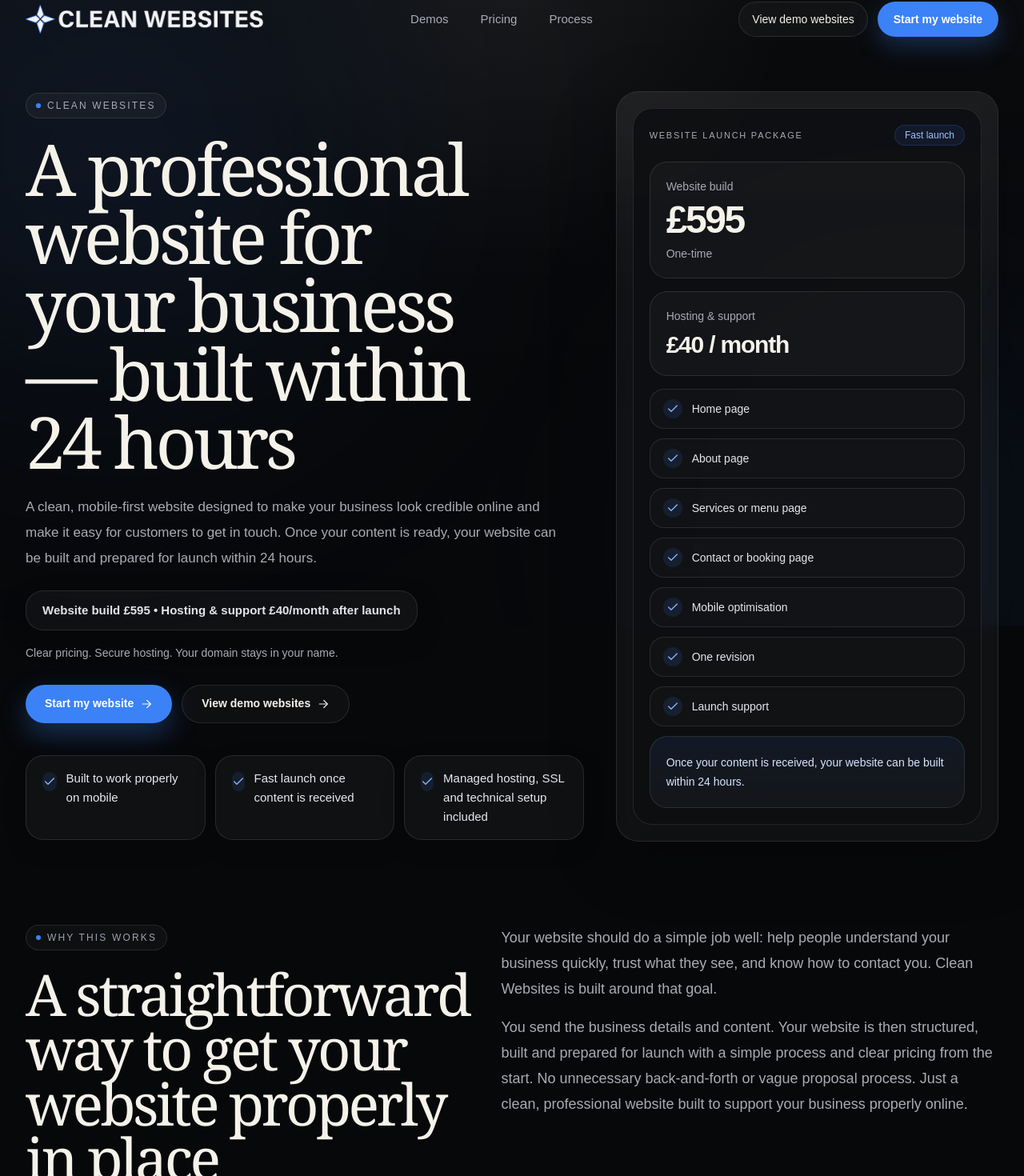
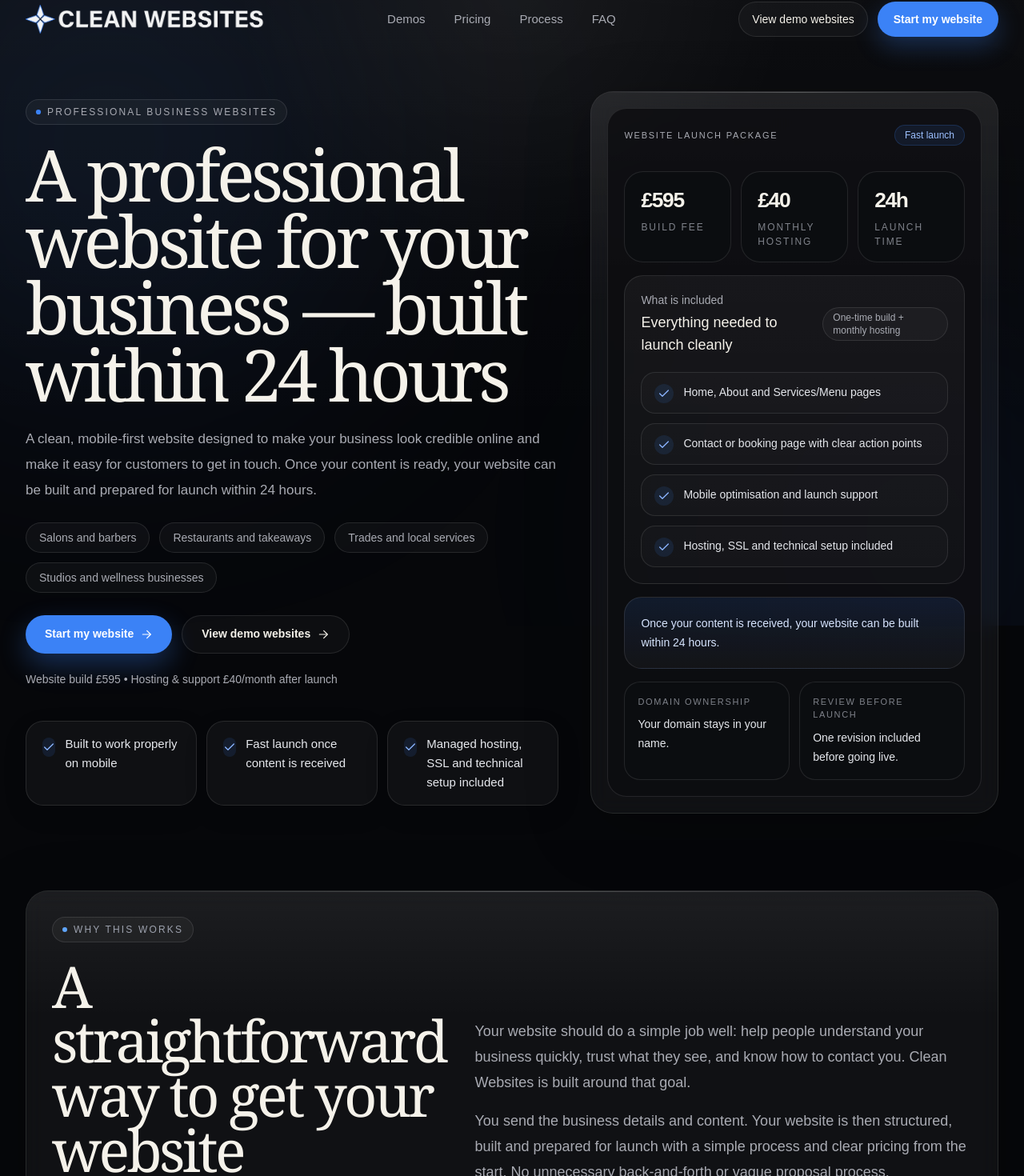
Before and after one commit to cleanwebsitesuk/cleanwebsites, a Next.js app: page / in a window 1280 px wide. Shown: the part 18-1488 px from the top of the page at 80% size. Built offline with nearby package versions, Linux system fonts and the light colour scheme.

Commit message:
Update page.tsx

```diff
--- a/app/page.tsx
+++ b/app/page.tsx
@@ -19,6 +19,7 @@ const NAV_ITEMS = [
   { href: "#demos", label: "Demos" },
   { href: "#pricing", label: "Pricing" },
   { href: "#process", label: "Process" },
+  { href: "#faq", label: "FAQ" },
 ] as const;
 
 const HERO_SUPPORTING_POINTS = [
@@ -219,6 +220,19 @@ const FAQS = [
   },
 ] as const;
 
+const IDEAL_FOR = [
+  "Salons and barbers",
+  "Restaurants and takeaways",
+  "Trades and local services",
+  "Studios and wellness businesses",
+] as const;
+
+const OFFER_STATS = [
+  { label: "Build fee", value: "£595" },
+  { label: "Monthly hosting", value: "£40" },
+  { label: "Launch time", value: "24h" },
+] as const;
+
 const easeOut = [0.22, 1, 0.36, 1] as const;
 
 function useIsMobile(breakpoint = 767) {
@@ -273,8 +287,8 @@ function SectionShell({
 
 function SectionEyebrow({ children }: { children: ReactNode }) {
   return (
-    <div className="inline-flex items-center gap-2 rounded-full border border-white/10 bg-white/[0.03] px-3 py-1.5 text-[11px] uppercase tracking-[0.18em] text-[#9DA2AE] sm:text-[12px]">
-      <span className="h-1.5 w-1.5 rounded-full bg-[#3B82F6]" />
+    <div className="inline-flex items-center gap-2 rounded-full border border-white/10 bg-white/[0.04] px-3 py-1.5 text-[11px] uppercase tracking-[0.18em] text-[#9DA2AE] sm:text-[12px]">
+      <span className="h-1.5 w-1.5 rounded-full bg-[#60A5FA]" />
       {children}
     </div>
   );
@@ -289,9 +303,10 @@ function GlassCard({
 }) {
   return (
     <div
-      className={`relative overflow-hidden rounded-[28px] border border-white/10 bg-white/[0.04] shadow-[0_20px_80px_rgba(0,0,0,0.25)] backdrop-blur-sm ${className}`}
-    >
-      <div className="pointer-events-none absolute inset-0 bg-[linear-gradient(180deg,rgba(255,255,255,0.04),transparent_28%)]" />
+      className={`relative overflow-hidden rounded-[28px] border border-white/10 bg-white/[0.045] shadow-[0_20px_80px_rgba(0,0,0,0.25)] backdrop-blur-md ${className}`}
+    >
+      <div className="pointer-events-none absolute inset-0 bg-[linear-gradient(180deg,rgba(255,255,255,0.05),transparent_30%)]" />
+      <div className="pointer-events-none absolute inset-x-0 top-0 h-px bg-gradient-to-r from-transparent via-white/25 to-transparent" />
       <div className="relative">{children}</div>
     </div>
   );
@@ -354,7 +369,7 @@ function MenuIcon({ open }: { open: boolean }) {
 function Reveal({
   children,
   delay = 0,
-  amount = 0.2,
+  amount = 0.18,
   className,
 }: {
   children: ReactNode;
@@ -371,7 +386,7 @@ function Reveal({
   return (
     <motion.div
       className={className}
-      initial={{ opacity: 0, y: 24 }}
+      initial={{ opacity: 0, y: 26 }}
       whileInView={{ opacity: 1, y: 0 }}
       viewport={{ once: true, amount }}
       transition={{ duration: 0.72, delay, ease: easeOut }}
@@ -422,9 +437,30 @@ function MagneticLink({
   );
 }
 
+function Pill({ children }: { children: ReactNode }) {
+  return (
+    <div className="rounded-full border border-white/10 bg-white/[0.035] px-4 py-2 text-sm text-[#A9ABB3]">
+      {children}
+    </div>
+  );
+}
+
+function BulletRow({ children }: { children: ReactNode }) {
+  return (
+    <div className="flex items-start gap-3 rounded-[18px] border border-white/8 bg-white/[0.02] px-4 py-3">
+      <span className="mt-0.5 inline-flex h-6 w-6 shrink-0 items-center justify-center rounded-full bg-[#3B82F6]/12 text-[#93C5FD]">
+        <CheckIcon />
+      </span>
+      <span className="text-sm leading-6 text-[#E8EAF0] sm:text-[15px]">
+        {children}
+      </span>
+    </div>
+  );
+}
+
 function DesktopNav() {
   return (
-    <nav className="hidden items-center gap-2 md:flex">
+    <nav className="hidden items-center gap-1 md:flex">
       {NAV_ITEMS.map((item) => (
         <a
           key={item.href}
@@ -475,7 +511,7 @@ function MobileMenu({
           animate={{ opacity: 1 }}
           exit={{ opacity: 0 }}
           transition={{ duration: 0.22, ease: easeOut }}
-          className="fixed inset-x-0 bottom-0 top-[78px] z-40 border-t border-white/10 bg-[#090A0C]/96 backdrop-blur-2xl md:hidden"
+          className="fixed inset-x-0 bottom-0 top-[78px] z-40 border-t border-white/10 bg-[#08090C]/96 backdrop-blur-2xl md:hidden"
         >
           <div className="mx-auto flex h-full w-full max-w-7xl flex-col px-5 pb-6 pt-6 sm:px-6">
             <motion.div
@@ -506,6 +542,24 @@ function MobileMenu({
                 ))}
               </div>
 
+              <div className="mt-6 rounded-[24px] border border-white/10 bg-white/[0.03] p-4">
+                <div className="grid grid-cols-3 gap-3">
+                  {OFFER_STATS.map((item) => (
+                    <div
+                      key={item.label}
+                      className="rounded-[18px] border border-white/10 bg-[#0C0E11] px-3 py-3 text-center"
+                    >
+                      <div className="text-lg font-semibold tracking-[-0.04em] text-[#F5F2EA]">
+                        {item.value}
+                      </div>
+                      <div className="mt-1 text-[11px] uppercase tracking-[0.15em] text-[#7F828A]">
+                        {item.label}
+                      </div>
+                    </div>
+                  ))}
+                </div>
+              </div>
+
               <div className="mt-auto pt-6">
                 <motion.div
                   initial={reduceMotion ? false : { opacity: 0, y: 18 }}
@@ -547,7 +601,7 @@ function HeroSupportStrip() {
           viewport={{ once: true, amount: 0.7 }}
           transition={{
             duration: 0.5,
-            delay: 0.2 + index * 0.06,
+            delay: 0.18 + index * 0.06,
             ease: easeOut,
           }}
           className="rounded-[22px] border border-white/10 bg-white/[0.04] px-5 py-4 shadow-[0_10px_30px_rgba(0,0,0,0.12)]"
@@ -561,6 +615,26 @@ function HeroSupportStrip() {
             </span>
           </div>
         </motion.div>
+      ))}
+    </div>
+  );
+}
+
+function HeroMetrics() {
+  return (
+    <div className="mt-8 grid gap-3 sm:grid-cols-3">
+      {OFFER_STATS.map((item) => (
+        <div
+          key={item.label}
+          className="rounded-[24px] border border-white/10 bg-[#0C0E11]/90 px-5 py-4"
+        >
+          <div className="text-[1.65rem] font-semibold tracking-[-0.05em] text-[#F5F2EA]">
+            {item.value}
+          </div>
+          <div className="mt-1 text-[12px] uppercase tracking-[0.16em] text-[#7F828A]">
+            {item.label}
+          </div>
+        </div>
       ))}
     </div>
   );
@@ -577,8 +651,8 @@ function HeroSection({
 
   return (
     <section className="relative">
-      <div className="mx-auto flex min-h-[calc(100svh-78px)] w-full max-w-7xl items-center px-5 pb-10 pt-8 sm:px-6 sm:pb-14 sm:pt-10 lg:px-8 lg:pb-16 lg:pt-12">
-        <div className="grid w-full gap-8 lg:grid-cols-[minmax(0,1.05fr)_minmax(320px,0.72fr)] lg:gap-10">
+      <div className="mx-auto flex min-h-[calc(100svh-78px)] w-full max-w-7xl items-center px-5 pb-12 pt-8 sm:px-6 sm:pb-14 sm:pt-10 lg:px-8 lg:pb-16 lg:pt-12">
+        <div className="grid w-full gap-8 lg:grid-cols-[minmax(0,1.02fr)_minmax(350px,0.78fr)] lg:gap-10">
           <div className="mx-auto flex w-full max-w-3xl flex-col justify-center lg:mx-0 lg:max-w-none">
             <div className="w-fit">
               <div className="inline-flex items-center gap-2 rounded-full border border-white/10 bg-white/[0.04] px-3 py-1.5 text-[11px] uppercase tracking-[0.18em] text-[#A9ABB3] sm:text-[12px]">
@@ -591,11 +665,11 @@ function HeroSection({
                   }}
                   className="h-1.5 w-1.5 rounded-full bg-[#3B82F6]"
                 />
-                Clean Websites
-              </div>
-            </div>
-
-            <h1 className="mt-5 max-w-[12ch] font-serif text-[clamp(2.9rem,7vw,5.6rem)] leading-[0.95] tracking-[-0.05em] text-[#F5F2EA]">
+                Professional business websites
+              </div>
+            </div>
+
+            <h1 className="mt-5 max-w-[13ch] font-serif text-[clamp(3rem,7vw,6rem)] leading-[0.93] tracking-[-0.055em] text-[#F5F2EA]">
               A professional website for your business — built within 24 hours
             </h1>
 
@@ -606,13 +680,11 @@ function HeroSection({
               for launch within 24 hours.
             </p>
 
-            <div className="mt-6 w-fit rounded-[22px] border border-white/10 bg-white/[0.04] px-4 py-3 text-[15px] font-semibold leading-6 text-[#E2E4E9] shadow-[0_12px_36px_rgba(0,0,0,0.14)] sm:px-5">
-              Website build £595 • Hosting &amp; support £40/month after launch
-            </div>
-
-            <p className="mt-4 text-sm leading-6 text-[#A9ABB3]">
-              Clear pricing. Secure hosting. Your domain stays in your name.
-            </p>
+            <div className="mt-6 flex flex-wrap gap-3">
+              {IDEAL_FOR.map((item) => (
+                <Pill key={item}>{item}</Pill>
+              ))}
+            </div>
 
             <div className="mt-7 flex w-full flex-col gap-3 sm:flex-row">
               <MagneticLink
@@ -633,13 +705,17 @@ function HeroSection({
               </a>
             </div>
 
+            <p className="mt-5 text-sm leading-6 text-[#A9ABB3]">
+              Website build £595 • Hosting &amp; support £40/month after launch
+            </p>
+
             <HeroSupportStrip />
           </div>
 
-          <div className="hidden lg:block" aria-hidden="true">
-            <GlassCard className="h-full min-h-[590px] p-5">
-              <div className="flex h-full flex-col rounded-[24px] border border-white/10 bg-[#0D0E11]/80 p-5">
-                <div className="flex items-center justify-between">
+          <div className="lg:block" aria-hidden="true">
+            <GlassCard className="h-full min-h-[unset] p-4 sm:p-5">
+              <div className="flex h-full flex-col rounded-[24px] border border-white/10 bg-[#0D0E11]/85 p-4 sm:p-5">
+                <div className="flex items-center justify-between gap-3">
                   <div className="text-[11px] uppercase tracking-[0.16em] text-[#A9ABB3]">
                     Website launch package
                   </div>
@@ -648,49 +724,66 @@ function HeroSection({
                   </div>
                 </div>
 
-                <div className="mt-5 rounded-[22px] border border-white/10 bg-white/[0.03] p-5">
-                  <div className="text-sm text-[#A9ABB3]">Website build</div>
-                  <div className="mt-2 text-5xl font-semibold tracking-[-0.05em] text-[#F5F2EA]">
-                    £595
-                  </div>
-                  <div className="mt-2 text-sm text-[#A9ABB3]">One-time</div>
-                </div>
-
-                <div className="mt-4 rounded-[22px] border border-white/10 bg-white/[0.03] p-5">
-                  <div className="text-sm text-[#A9ABB3]">Hosting &amp; support</div>
-                  <div className="mt-2 text-3xl font-semibold tracking-[-0.04em] text-[#F5F2EA]">
-                    £40 / month
-                  </div>
-                </div>
-
-                <div className="mt-4 grid gap-3">
+                <HeroMetrics />
+
+                <div className="mt-4 rounded-[24px] border border-white/10 bg-[linear-gradient(180deg,rgba(255,255,255,0.045),rgba(255,255,255,0.02))] p-4 sm:p-5">
+                  <div className="flex items-center justify-between gap-3">
+                    <div>
+                      <div className="text-sm text-[#A9ABB3]">
+                        What is included
+                      </div>
+                      <div className="mt-1 text-lg font-medium text-[#F5F2EA]">
+                        Everything needed to launch cleanly
+                      </div>
+                    </div>
+                    <div className="hidden rounded-full border border-white/10 bg-white/[0.03] px-3 py-1 text-xs text-[#A9ABB3] sm:block">
+                      One-time build + monthly hosting
+                    </div>
+                  </div>
+
+                  <div className="mt-5 grid gap-3">
                     {[
-                    "Home page",
-                    "About page",
-                    "Services or menu page",
-                    "Contact or booking page",
-                    "Mobile optimisation",
-                    "One revision",
-                    "Launch support",
+                      "Home, About and Services/Menu pages",
+                      "Contact or booking page with clear action points",
+                      "Mobile optimisation and launch support",
+                      "Hosting, SSL and technical setup included",
                     ].map((item) => (
                       <div
                         key={item}
-                      className="flex items-center gap-3 rounded-[18px] border border-white/10 bg-white/[0.02] px-4 py-3 text-sm text-[#E5E7EC]"
-                    >
-                      <span className="inline-flex h-6 w-6 items-center justify-center rounded-full bg-[#3B82F6]/12 text-[#8BB5FF]">
+                        className="flex items-start gap-3 rounded-[18px] border border-white/10 bg-white/[0.02] px-4 py-3 text-sm leading-6 text-[#E5E7EC]"
+                      >
+                        <span className="mt-0.5 inline-flex h-6 w-6 items-center justify-center rounded-full bg-[#3B82F6]/12 text-[#8BB5FF]">
                           <CheckIcon />
                         </span>
                         {item}
                       </div>
                     ))}
                   </div>
-
-                <div className="mt-auto pt-3">
-                  <div className="rounded-[22px] border border-white/10 bg-[linear-gradient(180deg,rgba(59,130,246,0.10),rgba(255,255,255,0.03))] p-5">
+                </div>
+
+                <div className="mt-4 rounded-[22px] border border-white/10 bg-[linear-gradient(180deg,rgba(59,130,246,0.12),rgba(255,255,255,0.03))] p-5">
                   <p className="text-sm leading-6 text-[#D7E5FF]">
                     Once your content is received, your website can be built
                     within 24 hours.
                   </p>
+                </div>
+
+                <div className="mt-4 grid gap-3 sm:grid-cols-2">
+                  <div className="rounded-[20px] border border-white/10 bg-[#0B0D10] p-4">
+                    <div className="text-[11px] uppercase tracking-[0.15em] text-[#7F828A]">
+                      Domain ownership
+                    </div>
+                    <div className="mt-2 text-sm leading-6 text-[#E5E7EC]">
+                      Your domain stays in your name.
+                    </div>
+                  </div>
+                  <div className="rounded-[20px] border border-white/10 bg-[#0B0D10] p-4">
+                    <div className="text-[11px] uppercase tracking-[0.15em] text-[#7F828A]">
+                      Review before launch
+                    </div>
+                    <div className="mt-2 text-sm leading-6 text-[#E5E7EC]">
+                      One revision included before going live.
+                    </div>
                   </div>
                 </div>
               </div>
@@ -741,7 +834,7 @@ function HeroHeader({ scrolled }: { scrolled: boolean }) {
         animate={{ backdropFilter: scrolled ? "blur(22px)" : "blur(0px)" }}
         className={`sticky top-0 z-50 transition-all duration-300 ${
           scrolled
-            ? "border-b border-white/10 bg-[#090A0C]/70 shadow-[0_10px_40px_rgba(0,0,0,0.18)]"
+            ? "border-b border-white/10 bg-[#090A0C]/72 shadow-[0_10px_40px_rgba(0,0,0,0.18)]"
             : "bg-transparent"
         }`}
       >
@@ -749,7 +842,6 @@ function HeroHeader({ scrolled }: { scrolled: boolean }) {
           className={`mx-auto flex w-full max-w-7xl items-center justify-between px-5 transition-all duration-300 sm:px-6 lg:px-8 ${headerHeightClass}`}
         >
           <Link href="/" className="flex items-center gap-3" aria-label="Home">
-            <div className="rounded-full">
             <Image
               src="/logo.png"
               alt="Clean Websites logo"
@@ -758,7 +850,6 @@ function HeroHeader({ scrolled }: { scrolled: boolean }) {
               className="h-8 w-auto opacity-95 sm:h-9"
               priority
             />
-            </div>
           </Link>
 
           <DesktopNav />
@@ -933,11 +1024,9 @@ function DemoCard({
       >
         <div className="relative overflow-hidden border-b border-white/10 bg-[#0C0D10]">
           <motion.div
-            className="absolute inset-0 bg-[radial-gradient(circle_at_top_right,rgba(59,130,246,0.22),transparent_35%)]"
+            className="absolute inset-0 bg-[radial-gradient(circle_at_top_right,rgba(59,130,246,0.24),transparent_35%)]"
             animate={
-              reduceMotion || !interactionEnabled
-                ? {}
-                : { scale: [1, 1.05, 1] }
+              reduceMotion || !interactionEnabled ? {} : { scale: [1, 1.05, 1] }
             }
             transition={{ duration: 10, repeat: Infinity, ease: "easeInOut" }}
           />
@@ -959,9 +1048,11 @@ function DemoCard({
               </div>
 
               <div className="mt-4 aspect-[16/10] overflow-hidden rounded-[18px] border border-white/10 bg-[#0D0E10] shadow-[inset_0_1px_0_rgba(255,255,255,0.04)]">
-                <img
+                <Image
                   src={card.image}
                   alt={`${card.title} preview`}
+                  width={1280}
+                  height={800}
                   className={`h-full w-full object-cover object-top ${card.zoom} transition duration-700 md:group-hover:scale-[1.03]`}
                 />
               </div>
@@ -1046,7 +1137,7 @@ export default function HomePage() {
   }, []);
 
   return (
-    <div className="min-h-screen scroll-smooth bg-[#07080A] pb-24 text-[#F5F2EA] antialiased selection:bg-[#3B82F6]/30 selection:text-white md:pb-0">
+    <div className="min-h-screen scroll-smooth bg-[#06070A] pb-24 text-[#F5F2EA] antialiased selection:bg-[#3B82F6]/30 selection:text-white md:pb-0">
       <div className="pointer-events-none fixed inset-0 overflow-hidden">
         <motion.div
           animate={
@@ -1076,45 +1167,45 @@ export default function HomePage() {
         />
         <div className="absolute inset-0 bg-[radial-gradient(circle_at_top,rgba(255,255,255,0.05),transparent_34%)]" />
         <div className="absolute inset-0 opacity-[0.03] [background-image:radial-gradient(rgba(255,255,255,0.85)_0.55px,transparent_0.55px)] [background-size:8px_8px]" />
-        <div className="absolute inset-x-0 top-0 h-[520px] bg-[linear-gradient(180deg,rgba(255,255,255,0.02),transparent)]" />
+        <div className="absolute inset-x-0 top-0 h-[560px] bg-[linear-gradient(180deg,rgba(255,255,255,0.03),transparent)]" />
       </div>
 
       <HeroHeader scrolled={scrolled} />
 
       <main className="relative">
         <Reveal>
-          <SectionShell className="pt-4 sm:pt-6 lg:pt-10">
-            <div className="grid gap-8 lg:grid-cols-[0.95fr_1.05fr] lg:items-start">
-              <div className="max-w-xl">
+          <SectionShell className="pt-2 sm:pt-4 lg:pt-8">
+            <GlassCard className="p-5 sm:p-6 lg:p-8">
+              <div className="grid gap-5 lg:grid-cols-[0.9fr_1.1fr] lg:items-center">
+                <div>
                   <SectionEyebrow>Why this works</SectionEyebrow>
                   <h2 className="mt-5 font-serif text-[clamp(2.25rem,8vw,4.5rem)] leading-[0.95] tracking-[-0.05em] text-[#F5F2EA]">
                     A straightforward way to get your website properly in place
                   </h2>
                 </div>
 
-              <div className="max-w-2xl">
+                <div className="grid gap-4">
                   <p className="text-base leading-7 text-[#A9ABB3] sm:text-[18px] sm:leading-8">
                     Your website should do a simple job well: help people
                     understand your business quickly, trust what they see, and
                     know how to contact you. Clean Websites is built around that
                     goal.
                   </p>
-                <p className="mt-4 text-base leading-7 text-[#A9ABB3] sm:text-[18px] sm:leading-8">
+                  <p className="text-base leading-7 text-[#A9ABB3] sm:text-[18px] sm:leading-8">
                     You send the business details and content. Your website is
                     then structured, built and prepared for launch with a simple
                     process and clear pricing from the start. No unnecessary
-                  back-and-forth or vague proposal process. Just a clean,
-                  professional website built to support your business properly
-                  online.
-                </p>
-              </div>
-            </div>
+                    back-and-forth or vague proposal process.
+                  </p>
+                </div>
+              </div>
+            </GlassCard>
           </SectionShell>
         </Reveal>
 
         <Reveal>
           <SectionShell>
-            <div className="grid gap-7 lg:grid-cols-[0.94fr_1.06fr] lg:items-start">
+            <div className="grid gap-8 lg:grid-cols-[0.94fr_1.06fr] lg:items-start">
               <div className="max-w-xl">
                 <SectionEyebrow>Fast launch</SectionEyebrow>
                 <h2 className="mt-5 font-serif text-[clamp(2.25rem,8vw,4.4rem)] leading-[0.95] tracking-[-0.05em] text-[#F5F2EA]">
@@ -1183,17 +1274,7 @@ export default function HomePage() {
                     "where you are",
                     "how to contact or book with you",
                   ].map((item) => (
-                    <div
-                      key={item}
-                      className="flex items-center gap-3 rounded-[18px] border border-white/8 bg-white/[0.02] px-4 py-3"
-                    >
-                      <span className="inline-flex h-6 w-6 items-center justify-center rounded-full bg-[#3B82F6]/12 text-[#8BB5FF]">
-                        <CheckIcon />
-                      </span>
-                      <span className="text-sm text-[#F5F2EA] sm:text-[15px]">
-                        {item}
-                      </span>
-                    </div>
+                    <BulletRow key={item}>{item}</BulletRow>
                   ))}
                 </div>
 
@@ -1303,7 +1384,9 @@ export default function HomePage() {
                     className="relative rounded-[26px] border border-white/10 bg-white/[0.04] p-5 shadow-[0_16px_50px_rgba(0,0,0,0.18)] sm:p-6"
                   >
                     <motion.div
-                      initial={reduceMotion ? false : { scale: 0.85, opacity: 0 }}
+                      initial={
+                        reduceMotion ? false : { scale: 0.85, opacity: 0 }
+                      }
                       whileInView={reduceMotion ? {} : { scale: 1, opacity: 1 }}
                       viewport={{ once: true, amount: 0.8 }}
                       transition={{
@@ -1385,7 +1468,9 @@ export default function HomePage() {
                   </div>
 
                   <div className="border-t border-white/10 bg-white/[0.02] p-5 sm:p-8 lg:border-l lg:border-t-0 lg:p-9">
-                    <div className="text-sm text-[#A9ABB3]">Hosting &amp; support</div>
+                    <div className="text-sm text-[#A9ABB3]">
+                      Hosting &amp; support
+                    </div>
                     <div className="mt-2 text-[2rem] font-semibold tracking-[-0.03em] text-[#F5F2EA] sm:text-4xl">
                       £40 / month
                     </div>
@@ -1570,7 +1655,7 @@ export default function HomePage() {
         </Reveal>
 
         <Reveal>
-          <SectionShell>
+          <SectionShell id="faq">
             <div className="max-w-3xl">
               <SectionEyebrow>FAQ / objections</SectionEyebrow>
               <h2 className="mt-5 font-serif text-[clamp(2.25rem,8vw,4.4rem)] leading-[0.95] tracking-[-0.05em] text-[#F5F2EA]">
@@ -1592,7 +1677,7 @@ export default function HomePage() {
 
         <Reveal>
           <SectionShell className="pb-16 sm:pb-20 lg:pb-24">
-            <GlassCard className="px-5 py-12 text-center sm:px-10 sm:py-14">
+            <GlassCard className="overflow-hidden px-5 py-12 text-center sm:px-10 sm:py-14">
               <motion.div
                 animate={
                   motionEnabled
@@ -1681,6 +1766,9 @@ export default function HomePage() {
               <a href="#process" className="transition hover:text-[#F5F2EA]">
                 Process
               </a>
+              <Link href="#faq" className="transition hover:text-[#F5F2EA]">
+                FAQ
+              </Link>
               <Link href="/start" className="transition hover:text-[#F5F2EA]">
                 Start
               </Link>
```
Lines whose indentation alone changed are shown as unchanged.
